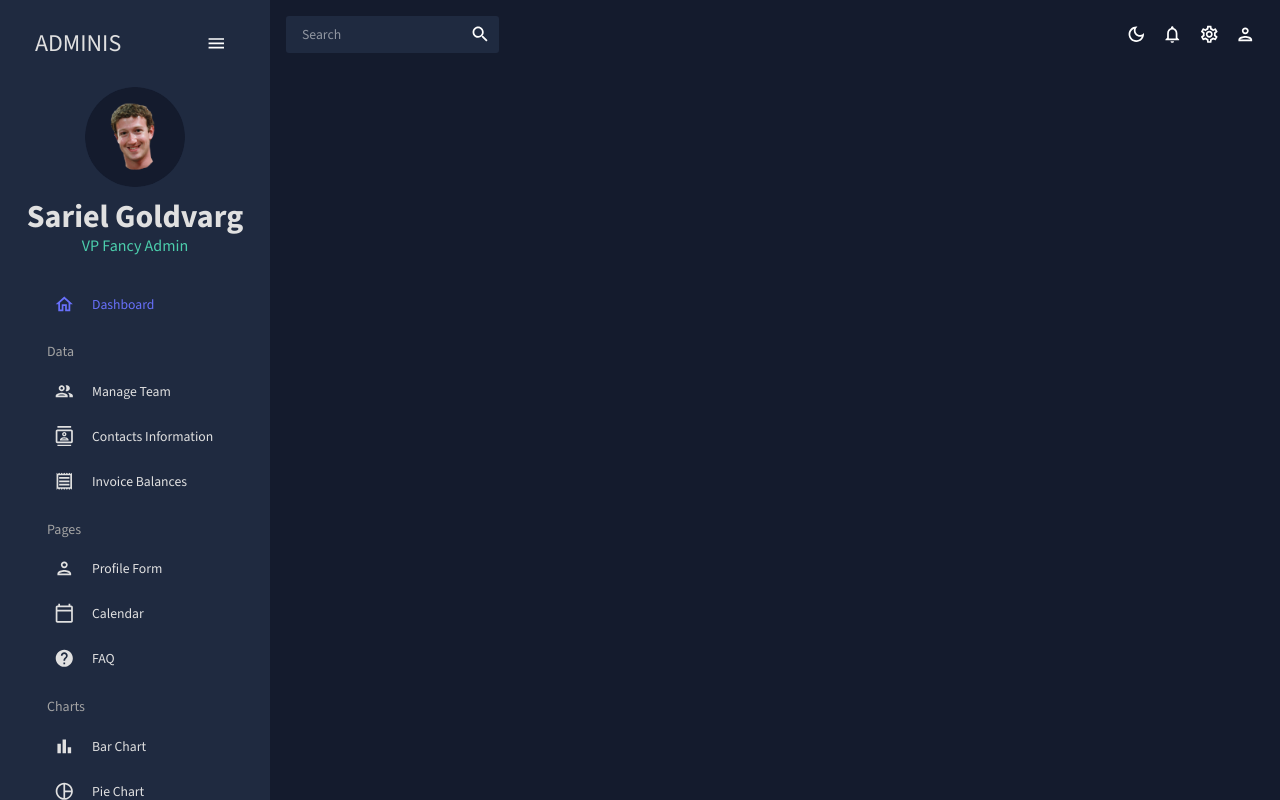
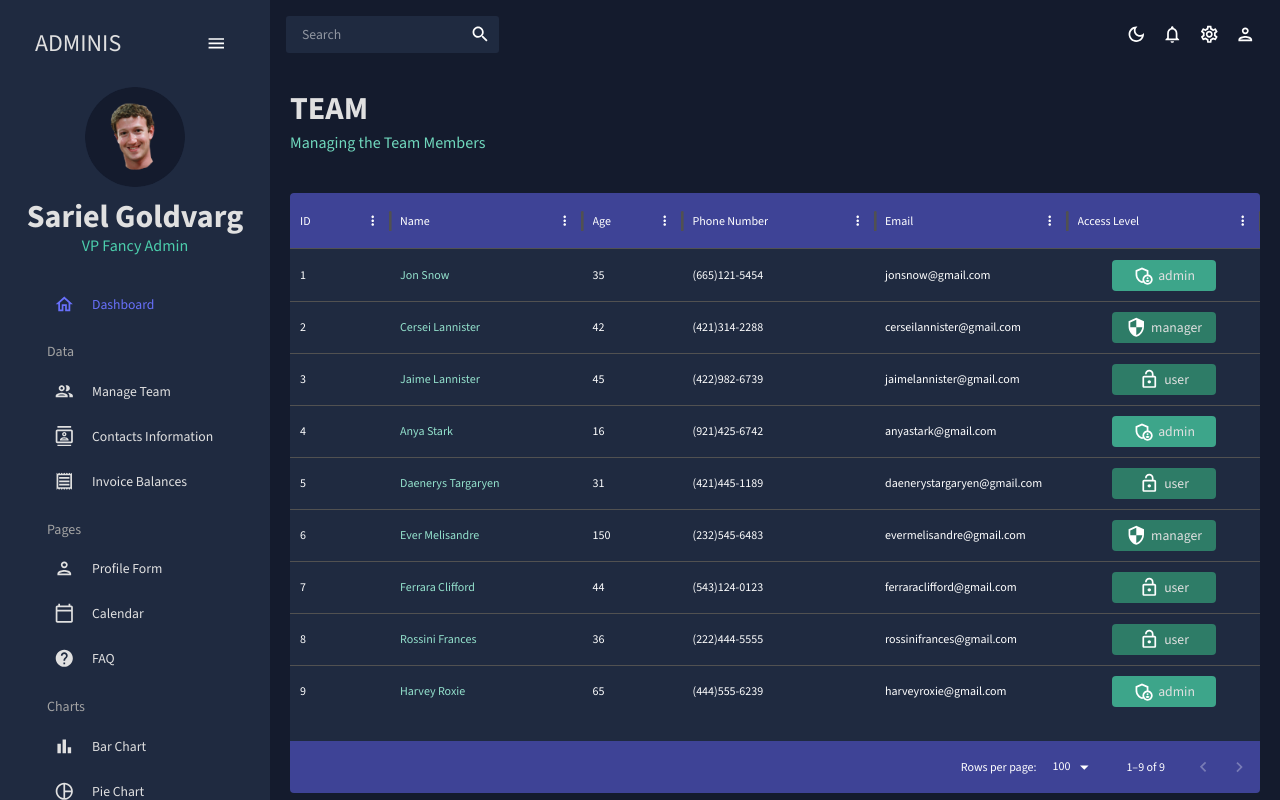
Before and after one commit to SRL-G/react-admin, a React (Create React App) app: page /team in a window 1280 px wide. Built offline with nearby package versions, Linux system fonts and the light colour scheme.

Commit message:
Setting Up Team And Contacts Pages

```diff
--- a/src/App.js
+++ b/src/App.js
@@ -1,12 +1,12 @@
-import { ColorModeContext, useMode } from "./themes";
+import { ColorModeContext, useMode } from "./theme";
 import { CssBaseline, ThemeProvider } from "@mui/material";
 import { Routes, Route } from "react-router-dom";
 import Topbar from "./scenes/global/Topbar";
 import Sidebar from "./scenes/global/Sidebar";
 import Dashboard from "./scenes/dashboard";
-// import Team from "./scenes/team";
+import Team from "./scenes/team";
+import Contacts from "./scenes/contacts";
 // import Invoices from "./scenes/invoices";
-// import Contacts from "./scenes/contacts";
 // import Bar from "./scenes/bar";
 // import Form from "./scenes/form";
 // import Line from "./scenes/line";
@@ -27,8 +27,8 @@
             <Topbar />
             <Routes>
               <Route path="/" element={<Dashboard />} />
-              {/* <Route path="/team" element={<Team />} /> */}
-              {/* <Route path="/contacts" element={<Contacts />} /> */}
+              <Route path="/team" element={<Team />} />
+              <Route path="/contacts" element={<Contacts />} />
               {/* <Route path="/invoices" element={<Invoices />} /> */}
               {/* <Route path="/form" element={<Form />} /> */}
               {/* <Route path="/bar" element={<Bar />} /> */}
--- a/src/components/Header.jsx
+++ b/src/components/Header.jsx
@@ -1,5 +1,5 @@
 import { Typography, Box, useTheme } from "@mui/material";
-import { tokens } from "../themes";
+import { tokens } from "../theme";
 
 const Header = ({ title, subtitle }) => {
   const theme = useTheme();
--- /dev/null
+++ b/src/scenes/contacts/index.jsx
@@ -0,0 +1,107 @@
+import { Box, useTheme } from "@mui/material";
+import { DataGrid, GridToolbar } from "@mui/x-data-grid";
+import { tokens } from "../../theme";
+import { mockDataContacts } from "../../data/mockData";
+import Header from "../../components/Header";
+
+const Contacts = () => {
+  const theme = useTheme();
+  const colors = tokens(theme.palette.mode);
+
+  const columns = [
+    { field: "id", headerName: "ID" },
+    {
+      field: "name",
+      headerName: "Name",
+      flex: 1,
+      cellClassName: "name-column--cell",
+    },
+    {
+      field: "age",
+      headerName: "Age",
+      type: "number",
+      headerAlign: "left",
+      align: "left",
+    },
+    {
+      field: "phone",
+      headerName: "Phone Number",
+      flex: 1,
+    },
+    {
+      field: "email",
+      headerName: "Email",
+      flex: 1,
+    },
+    {
+      field: "address",
+      headerName: "Address",
+      flex: 1,
+    },
+    {
+      field: "city",
+      headerName: "City",
+      flex: 1,
+    },
+    {
+      field: "zipCode",
+      headerName: "Zip Code",
+      flex: 1,
+    },
+  ];
+
+  return (
+    <Box m="20px">
+      <Header
+        title="CONTACTS"
+        subtitle="List of contacts for future reference"
+      />
+      <Box
+        m="40px 0 0 0"
+        height="75vh"
+        sx={{
+          "& .MuiDataGrid-root": {
+            border: 0,
+          },
+          "& .MuiDataGrid-cell": {
+            border: 0,
+          },
+          "& .name-column--cell": {
+            color: colors.greenAccent[300],
+            border: 0,
+          },
+          "& .css-1oudwrl::after": {
+            height: 0,
+          },
+          "& .MuiDataGrid-columnHeader": {
+            backgroundColor: colors.blueAccent[700],
+          },
+          "& .MuiDataGrid-columnHeaders": {
+            borderTop: "0px",
+          },
+          "& .MuiDataGrid-filler": {
+            visibility: "collapse",
+          },
+          "& .MuiDataGrid-virtualScroller": {
+            backgroundColor: colors.primary[400],
+          },
+          "& .MuiDataGrid-footerContainer": {
+            borderTop: 0,
+            backgroundColor: colors.blueAccent[700],
+          },
+          "& .MuiDataGrid-toolbarContainer .MuiButton-text": {
+            color: `${colors.grey[100]} !important`,
+          },
+        }}
+      >
+        <DataGrid
+          rows={mockDataContacts}
+          columns={columns}
+          slots={{ toolbar: GridToolbar }}
+        />
+      </Box>
+    </Box>
+  );
+};
+
+export default Contacts;
--- a/src/scenes/global/Sidebar.jsx
+++ b/src/scenes/global/Sidebar.jsx
@@ -3,7 +3,7 @@
 import "react-pro-sidebar/dist/css/styles.css";
 import { Box, IconButton, Typography, useTheme } from "@mui/material";
 import { Link } from "react-router-dom";
-import { tokens } from "../../themes";
+import { tokens } from "../../theme";
 import HomeOutlinedIcon from "@mui/icons-material/HomeOutlined";
 import PeopleOutlinedIcon from "@mui/icons-material/PeopleOutlined";
 import ContactsOutlinedIcon from "@mui/icons-material/ContactsOutlined";
@@ -16,7 +16,6 @@
 import TimelineOutlinedIcon from "@mui/icons-material/TimelineOutlined";
 import MenuOutlinedIcon from "@mui/icons-material/MenuOutlined";
 import MapOutlinedIcon from "@mui/icons-material/MapOutlined";
-import { isColPropsEqual } from "@fullcalendar/core/internal";
 
 const Item = ({ title, to, icon, selected, setSelected }) => {
   const theme = useTheme();
--- a/src/scenes/global/Topbar.jsx
+++ b/src/scenes/global/Topbar.jsx
@@ -1,6 +1,6 @@
 import { Box, IconButton, useTheme } from "@mui/material";
 import { useContext } from "react";
-import { ColorModeContext, tokens } from "../../themes";
+import { ColorModeContext, tokens } from "../../theme";
 import InputBase from "@mui/material/InputBase";
 import LightModeOutlinedIcon from "@mui/icons-material/LightModeOutlined";
 import DarkModeOutlinedIcon from "@mui/icons-material/DarkModeOutlined";
--- /dev/null
+++ b/src/scenes/team/index.jsx
@@ -0,0 +1,114 @@
+import { Box, Typography, useTheme } from "@mui/material";
+import { DataGrid } from "@mui/x-data-grid";
+import { tokens } from "../../theme";
+import { mockDataTeam } from "../../data/mockData";
+import AdminPanelSettingsOutlinedIcon from "@mui/icons-material/AdminPanelSettingsOutlined";
+import LockOpenOutlinedIcon from "@mui/icons-material/LockOpenOutlined";
+import SecurityOutlinedIcon from "@mui/icons-material/SecurityOutlined";
+import Header from "../../components/Header";
+
+const Team = () => {
+  const theme = useTheme();
+  const colors = tokens(theme.palette.mode);
+
+  const columns = [
+    { field: "id", headerName: "ID" },
+    {
+      field: "name",
+      headerName: "Name",
+      flex: 1,
+      cellClassName: "name-column--cell",
+    },
+    {
+      field: "age",
+      headerName: "Age",
+      type: "number",
+      headerAlign: "left",
+      align: "left",
+    },
+    {
+      field: "phone",
+      headerName: "Phone Number",
+      flex: 1,
+    },
+    {
+      field: "email",
+      headerName: "Email",
+      flex: 1,
+    },
+    {
+      field: "acces",
+      headerName: "Access Level",
+      flex: 1,
+      renderCell: ({ row: { access } }) => {
+        return (
+          <Box
+            width="60%"
+            m="10px auto"
+            p="5px"
+            display="flex"
+            justifyContent="center"
+            backgroundColor={
+              access === "admin"
+                ? colors.greenAccent[600]
+                : colors.greenAccent[700]
+            }
+            borderRadius="4px"
+          >
+            {access === "admin" && <AdminPanelSettingsOutlinedIcon />}
+            {access === "manager" && <SecurityOutlinedIcon />}
+            {access === "user" && <LockOpenOutlinedIcon />}
+            <Typography color={colors.grey[100]} sx={{ ml: "5px" }}>
+              {access}
+            </Typography>
+          </Box>
+        );
+      },
+    },
+  ];
+
+  return (
+    <Box m="20px">
+      <Header title="TEAM" subtitle="Managing the Team Members" />
+      <Box
+        m="40px 0 0 0"
+        height="75vh"
+        sx={{
+          "& .MuiDataGrid-root": {
+            border: 0,
+          },
+          "& .MuiDataGrid-cell": {
+            border: 0,
+          },
+          "& .name-column--cell": {
+            color: colors.greenAccent[300],
+            border: 0,
+          },
+          "& .css-1oudwrl::after": {
+            height: 0,
+          },
+          "& .MuiDataGrid-columnHeader": {
+            backgroundColor: colors.blueAccent[700],
+          },
+          "& .MuiDataGrid-columnHeaders": {
+            borderTop: "0px",
+          },
+          "& .MuiDataGrid-filler": {
+            visibility: "collapse",
+          },
+          "& .MuiDataGrid-virtualScroller": {
+            backgroundColor: colors.primary[400],
+          },
+          "& .MuiDataGrid-footerContainer": {
+            borderTop: 0,
+            backgroundColor: colors.blueAccent[700],
+          },
+        }}
+      >
+        <DataGrid rows={mockDataTeam} columns={columns} />
+      </Box>
+    </Box>
+  );
+};
+
+export default Team;
```
Also changed, not shown: src/data/mockData.js (line endings or trailing spaces), src/theme.js (renamed from src/themes.js).
